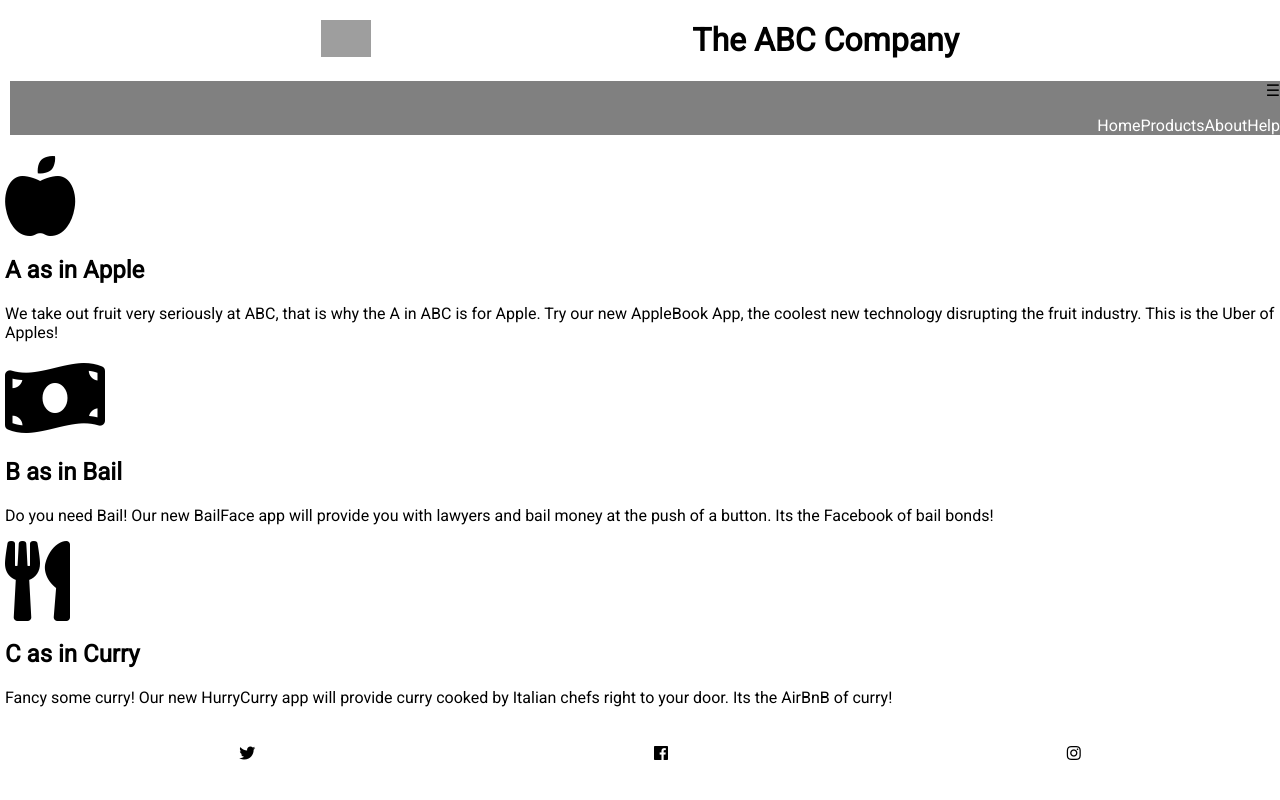
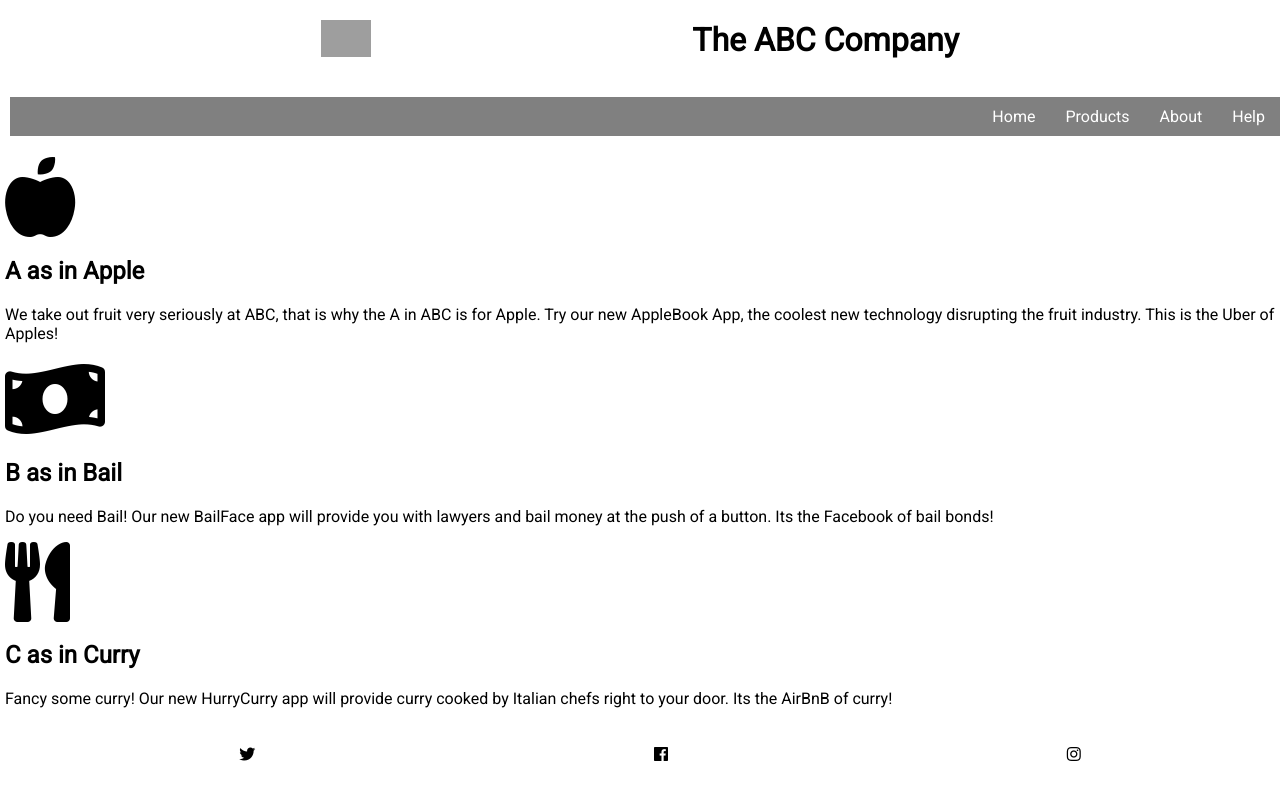
Before and after one commit to tomvik/Web-Development-Lab-2, a plain HTML site: page index.html in a window 1280 px wide. Drawn offline with Linux system fonts and the light colour scheme; grey boxes are pictures that could not be loaded.

Commit message:
- Menu done

```diff
--- a/css/index.css
+++ b/css/index.css
@@ -75,6 +75,16 @@ header{
   flex-direction: row;
   color: white;
   justify-content: flex-end;
+  align-items: baseline;
+  padding: 10px 0 10px 0;
+}
+
+li {
+  padding: 0 15px 0 15px;
+}
+
+.hamburger {
+  display:none;
 }
 
 }
```
